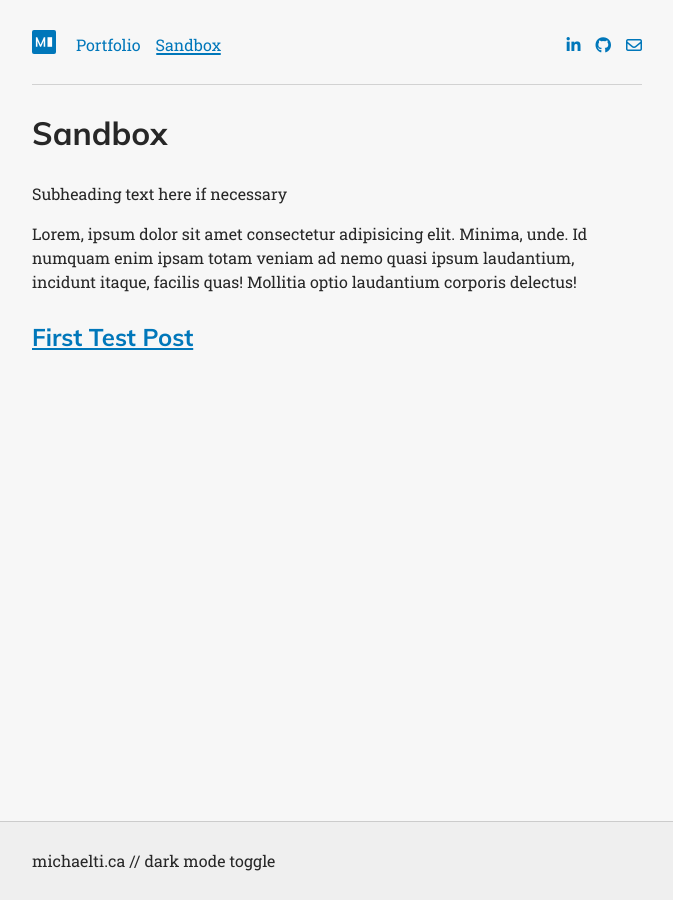
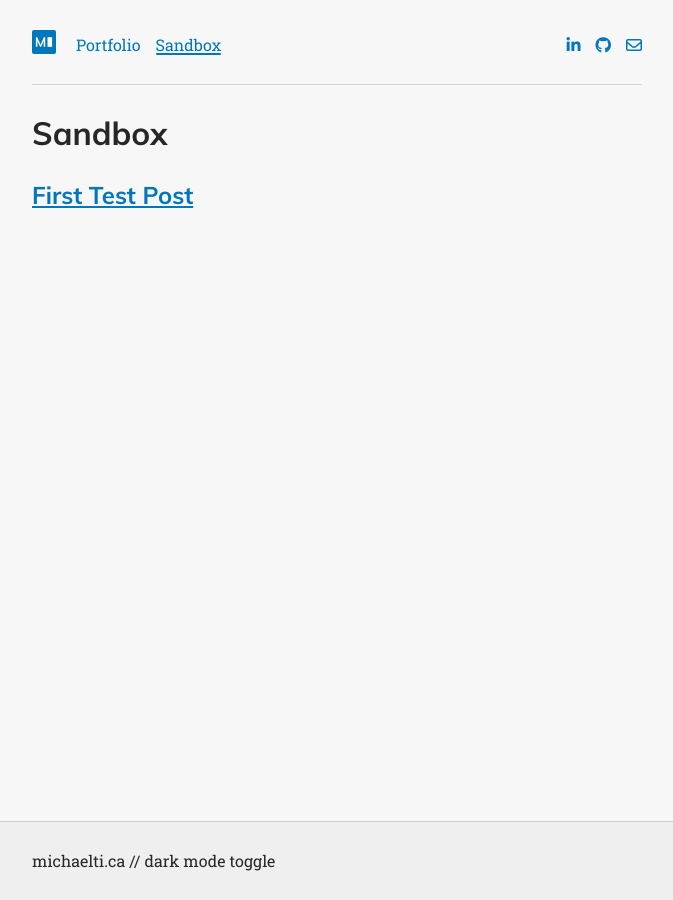
Before and after one commit to michaelti/michaelti.ca, a Jekyll site: the page built from src/sandbox.html, in a window 1280 px wide. Shown: the whole page, without its empty margins (303-976 px from the left). Built offline with Jekyll 4.4.1, drawn with Linux system fonts in a browser that asks for light colours; nearby versions of some CDN libraries.

Commit message:
More content

```diff
--- a/src/_sass/styles.scss
+++ b/src/_sass/styles.scss
@@ -165,8 +165,13 @@
 
 /* Post temp */
 
-.post img {
+.post img,
+.post video {
     display: block;
     width: 100%;
     height: auto;
+    margin-top: 1em;
+    margin-bottom: 1em;
+    border-radius: 2px;
+    box-shadow: 0 2px 8px rgba(0, 0, 0, 0.15);
 }
--- a/src/home.html
+++ b/src/home.html
@@ -11,7 +11,7 @@
     <p>Creative Digital Developer</p>
     <p>
         A Web Developer and recent graduate from the School of Creative Industries at
-        Ryerson University (2018), I love bringing life to projects at the unique
+        Ryerson University (2018), I help people bring life to projects at the unique
         intersections of creativity, business, and technology.
     </p>
 </div>
--- a/src/portfolio.html
+++ b/src/portfolio.html
@@ -3,10 +3,6 @@
 title: Portfolio
 permalink: /portfolio/
 ---
-
-<div class="container">
-    <p>Subheading text here if necessary. Maybe the page should be called "Projects" instead? We'll see.</p>
-</div>
 
 <div class="container-wide">
     <div class="portfolio-grid">
--- a/src/sandbox.html
+++ b/src/sandbox.html
@@ -5,10 +5,6 @@
 ---
 
 <div class="container">
-    <p>Subheading text here if necessary</p>
-    <p>
-        Lorem, ipsum dolor sit amet consectetur adipisicing elit. Minima, unde. Id numquam enim ipsam totam veniam ad nemo quasi ipsum laudantium, incidunt itaque, facilis quas! Mollitia optio laudantium corporis delectus!
-    </p>
 
     {% for item in site.posts %}
         <h2>
```
Also changed, not shown: src/collections/_portfolio/3d-project-hub.md (+9 -22 lines), src/collections/_portfolio/hate-map.md (+25 -1 lines).
